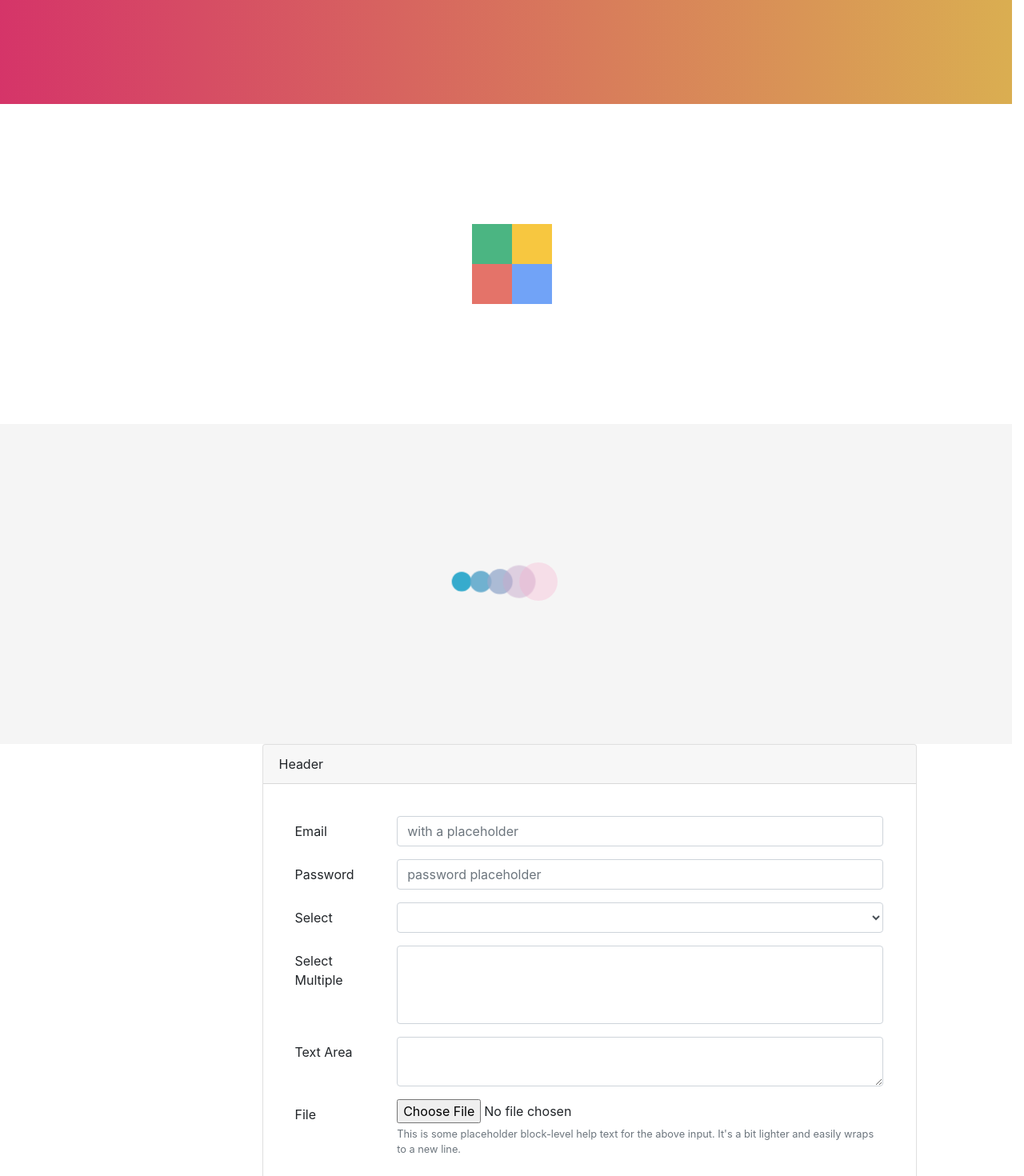
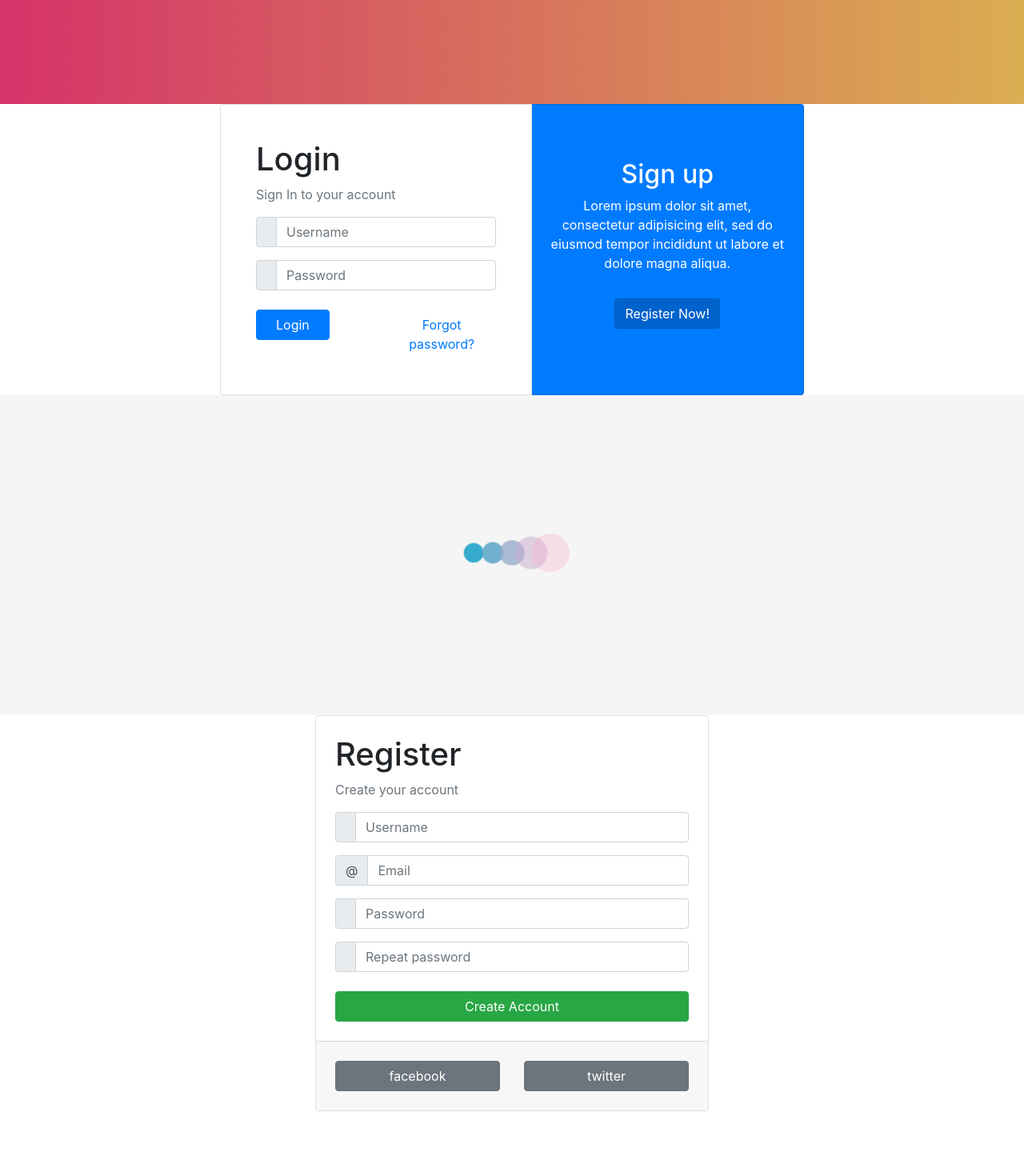
Before and after one commit to santoshtechie9/D-Learn, a React (Create React App) app: page / in a window 1280 px wide. Shown: the part 420-1890 px from the top of the page at 80% size. Built offline with nearby package versions, Linux system fonts and the light colour scheme.

Commit message:
added login form & register form

```diff
--- a/src/App.js
+++ b/src/App.js
@@ -6,6 +6,8 @@
 import Circles from './components/Spinners/Circles/Circles';
 import Dots from './components/Spinners/Dots/Dots';
 import Squares from './components/Spinners/Squares/Squares';
+import Login from './components/Forms/Login/Login';
+import Register from './components/Forms/Register/Register';
 
 class App extends Component {
   render() {
@@ -16,25 +18,13 @@
             <img src={logo} className="App-logo" alt="logo" />
             <h1 className="App-title">Welcome to ReactJS Programming</h1>
           </header>
-          {/* <h1> Circles Animations</h1> */}
         </div>
         <div>
-          <Row>
-            <Circles></Circles>
-          </Row>
-          <Row>
-            <Col>
+          <Circles></Circles>
+            <Login></Login>
+            <Dots></Dots>
+            <Register></Register>
             <Squares></Squares>
-            </Col>
-          </Row>
-          <Row>
-            <Dots></Dots>
-          </Row>
-          <Row>
-            <Col sm={{ size: 'auto', offset: 3 }}>
-              <BasicForm></BasicForm>
-            </Col>
-          </Row>
         </div>
       </div>
     );
--- /dev/null
+++ b/src/components/Forms/Login/Login.js
@@ -0,0 +1,59 @@
+import React from 'react';
+import { Button, Card, CardBody, CardGroup, Col, Container, Input, InputGroup, InputGroupAddon, InputGroupText, Row } from 'reactstrap';
+
+const login = (props) => {
+    return (
+        <div className="app flex-row align-items-center">
+            <Container>
+                <Row className="justify-content-center">
+                    <Col md="8">
+                        <CardGroup>
+                            <Card className="p-4">
+                                <CardBody>
+                                    <h1>Login</h1>
+                                    <p className="text-muted">Sign In to your account</p>
+                                    <InputGroup className="mb-3">
+                                        <InputGroupAddon addonType="prepend">
+                                            <InputGroupText>
+                                                <i className="icon-user"></i>
+                                            </InputGroupText>
+                                        </InputGroupAddon>
+                                        <Input type="text" placeholder="Username" />
+                                    </InputGroup>
+                                    <InputGroup className="mb-4">
+                                        <InputGroupAddon addonType="prepend">
+                                            <InputGroupText>
+                                                <i className="icon-lock"></i>
+                                            </InputGroupText>
+                                        </InputGroupAddon>
+                                        <Input type="password" placeholder="Password" />
+                                    </InputGroup>
+                                    <Row>
+                                        <Col xs="6">
+                                            <Button color="primary" className="px-4">Login</Button>
+                                        </Col>
+                                        <Col xs="6" className="text-right">
+                                            <Button color="link" className="px-0">Forgot password?</Button>
+                                        </Col>
+                                    </Row>
+                                </CardBody>
+                            </Card>
+                            <Card className="text-white bg-primary py-5 d-md-down-none" style={{ width: 44 + '%' }}>
+                                <CardBody className="text-center">
+                                    <div>
+                                        <h2>Sign up</h2>
+                                        <p>Lorem ipsum dolor sit amet, consectetur adipisicing elit, sed do eiusmod tempor incididunt ut
+                              labore et dolore magna aliqua.</p>
+                                        <Button color="primary" className="mt-3" active>Register Now!</Button>
+                                    </div>
+                                </CardBody>
+                            </Card>
+                        </CardGroup>
+                    </Col>
+                </Row>
+            </Container>
+        </div>
+    );
+}
+
+export default login;
--- /dev/null
+++ b/src/components/Forms/Register/Register.js
@@ -0,0 +1,66 @@
+import React, { Component } from 'react';
+import { Button, Card, CardBody, CardFooter, Col, Container, Input, InputGroup, InputGroupAddon, InputGroupText, Row } from 'reactstrap';
+
+class Register extends Component {
+  render() {
+    return (
+      <div className="app flex-row align-items-center">
+        <Container>
+          <Row className="justify-content-center">
+            <Col md="6">
+              <Card className="mx-4">
+                <CardBody className="p-4">
+                  <h1>Register</h1>
+                  <p className="text-muted">Create your account</p>
+                  <InputGroup className="mb-3">
+                    <InputGroupAddon addonType="prepend">
+                      <InputGroupText>
+                        <i className="icon-user"></i>
+                      </InputGroupText>
+                    </InputGroupAddon>
+                    <Input type="text" placeholder="Username" />
+                  </InputGroup>
+                  <InputGroup className="mb-3">
+                    <InputGroupAddon addonType="prepend">
+                      <InputGroupText>@</InputGroupText>
+                    </InputGroupAddon>
+                    <Input type="text" placeholder="Email" />
+                  </InputGroup>
+                  <InputGroup className="mb-3">
+                    <InputGroupAddon addonType="prepend">
+                      <InputGroupText>
+                        <i className="icon-lock"></i>
+                      </InputGroupText>
+                    </InputGroupAddon>
+                    <Input type="password" placeholder="Password" />
+                  </InputGroup>
+                  <InputGroup className="mb-4">
+                    <InputGroupAddon addonType="prepend">
+                      <InputGroupText>
+                        <i className="icon-lock"></i>
+                      </InputGroupText>
+                    </InputGroupAddon>
+                    <Input type="password" placeholder="Repeat password" />
+                  </InputGroup>
+                  <Button color="success" block>Create Account</Button>
+                </CardBody>
+                <CardFooter className="p-4">
+                  <Row>
+                    <Col xs="12" sm="6">
+                      <Button className="btn-facebook" block><span>facebook</span></Button>
+                    </Col>
+                    <Col xs="12" sm="6">
+                      <Button className="btn-twitter" block><span>twitter</span></Button>
+                    </Col>
+                  </Row>
+                </CardFooter>
+              </Card>
+            </Col>
+          </Row>
+        </Container>
+      </div>
+    );
+  }
+}
+
+export default Register;
--- /dev/null
+++ b/src/components/Forms/Register/package.json
@@ -0,0 +1,6 @@
+{
+  "name": "Register",
+  "version": "0.0.0",
+  "private": true,
+  "main": "./Register.js"
+}
```
Also changed, not shown: src/components/Forms/Login/Login.css (added), 1 other file (tests, documents, lock files or other folders).
